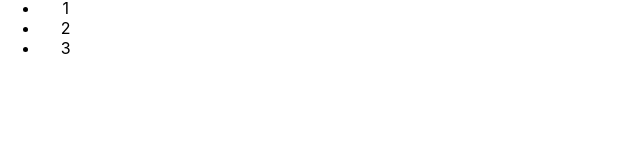
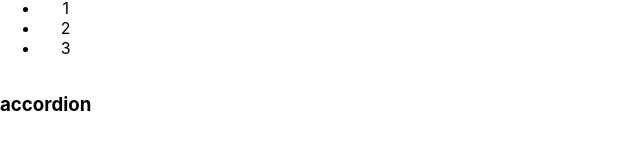
Before and after one commit to AkramGafurov/ReactKabzda, a React (Create React App) app: page / in a window 1280 px wide. Shown: the part 162-312 px from the top of the page, without its empty margins (0-640 px from the left). Built offline with nearby package versions, Linux system fonts and the light colour scheme.

Commit message:
refactor: rename variables in props in Accordion.tsx

```diff
--- a/src/App.tsx
+++ b/src/App.tsx
@@ -7,7 +7,8 @@ function App() {
     return (
         <div className="App">
             <Rating value={0}/>
-            <Accordion accordionTitle={'accordion'}/>
+            <Accordion titleValue={'accordion'} collapsed={false}/>
+            <Accordion titleValue={'accordion'} collapsed={true}/>
         </div>
     );
 }
--- a/src/components/Accordion/Accordion.tsx
+++ b/src/components/Accordion/Accordion.tsx
@@ -1,7 +1,8 @@
 import React from 'react';
 
 type AccordionPropsType = {
-    accordionTitle: string
+    titleValue: string
+    collapsed: boolean
 }
 type TitlePropsType = {
     title: string
@@ -12,8 +13,8 @@ function Accordion(props: AccordionPropsType) {
 
     return (
         <div>
-            <AccordionTitle title={props.accordionTitle}/>
-            <AccordionBody/>
+            <AccordionTitle title={props.titleValue}/>
+            {props.collapsed ? '' : <AccordionBody/>}
         </div>
     );
 }
--- a/src/components/Rating/Rating.tsx
+++ b/src/components/Rating/Rating.tsx
@@ -1,7 +1,8 @@
 import React from "react";
 
 type RatingPropsType = {
-    value: number,
+    value: 0|1|2|3|4|5
+    ,
 }
 
 export function Rating(props: RatingPropsType) {
```
